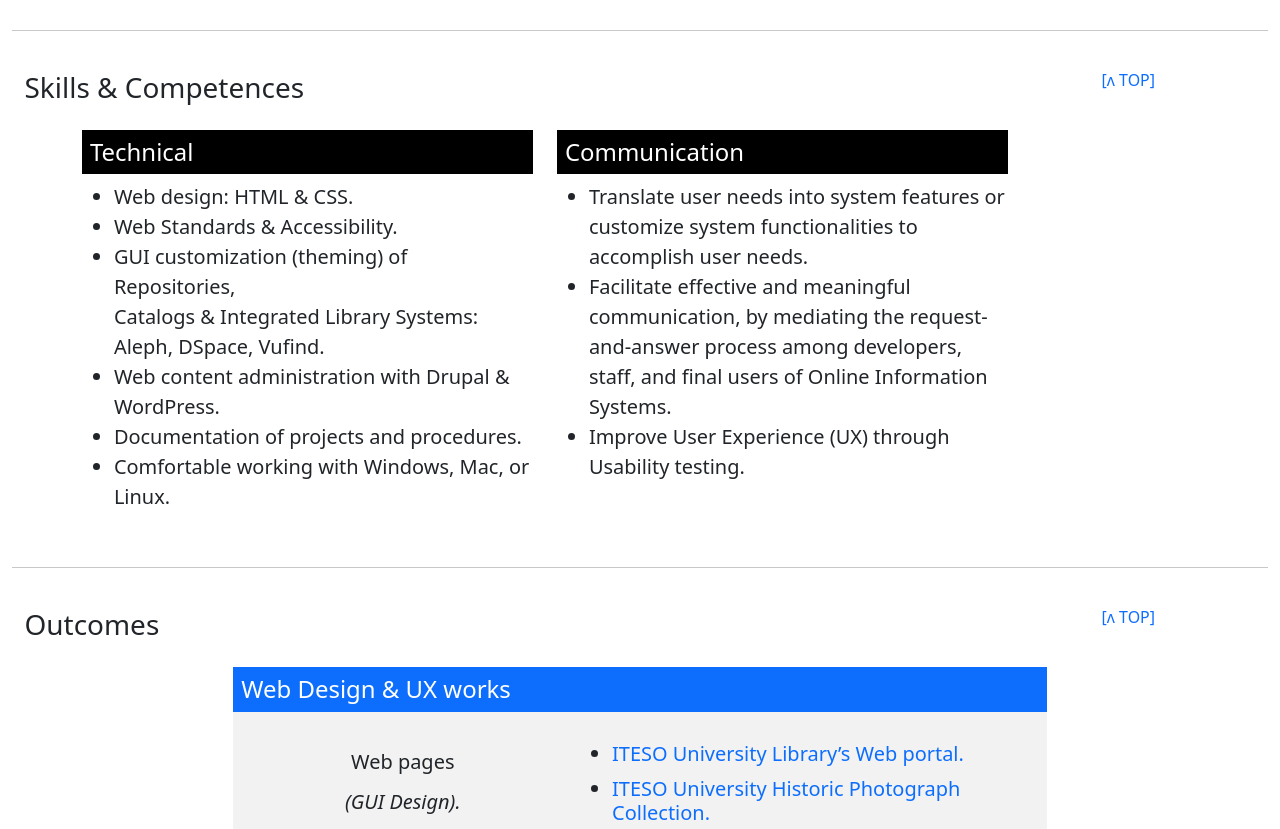
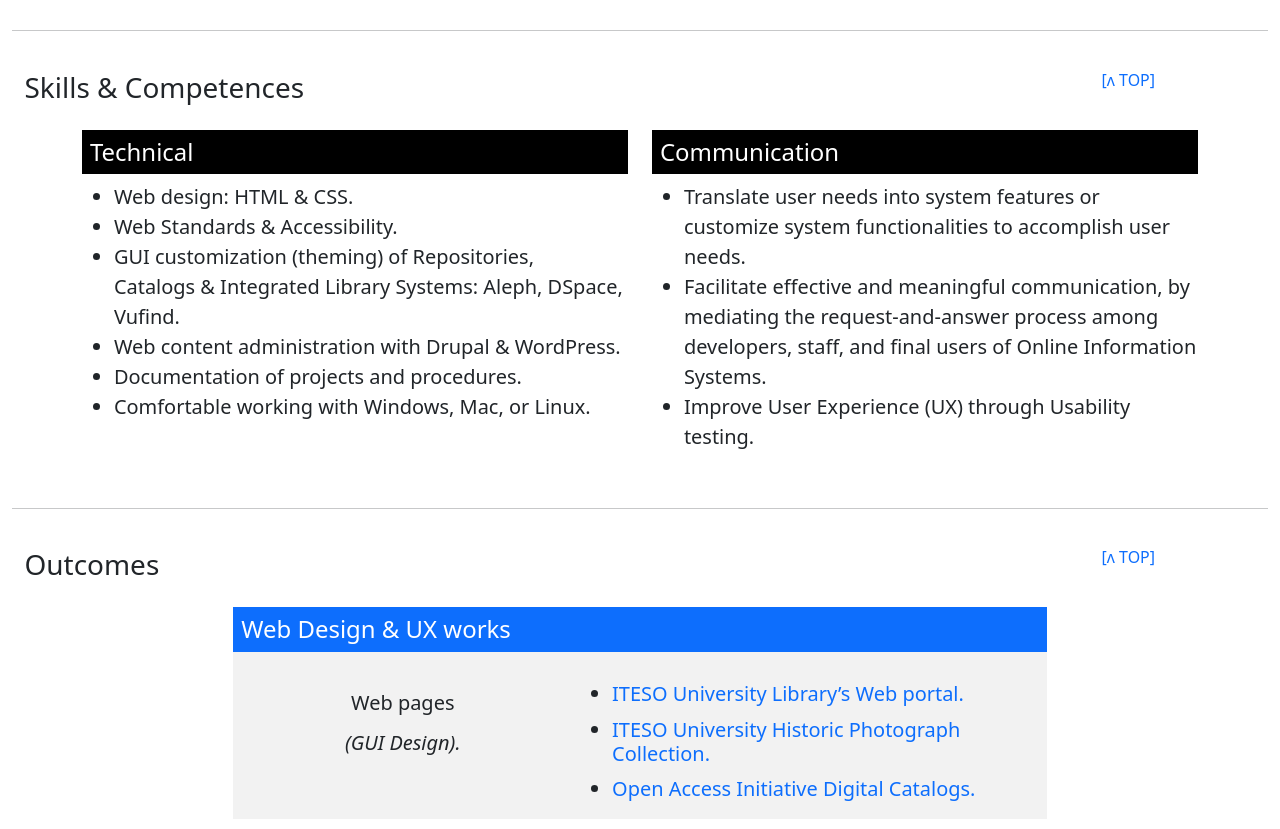
Before and after one commit to leobardooscar/portfolio, a plain HTML site: page index.html in a window 1280 px wide. Shown: the part 1500-2329 px from the top of the page. Drawn offline with nearby package versions, Linux system fonts and the light colour scheme.

Commit message:
Update index.html

```diff
--- a/index.html
+++ b/index.html
@@ -365,7 +365,7 @@
 <div class="container skills_competences">
     <div class="row">
 
-      <div class="col col-5 ">
+      <div class="col col-6 ">
         <h4> Technical</h4>
 
 
@@ -380,7 +380,7 @@
                     </ul>
 
         </div>
-      <div class="col col-5 ">
+      <div class="col col-6 ">
    <h4> Communication</h4>
 
                     <ul>
```
